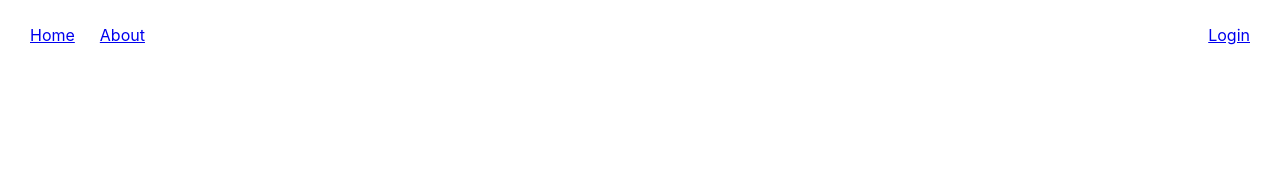
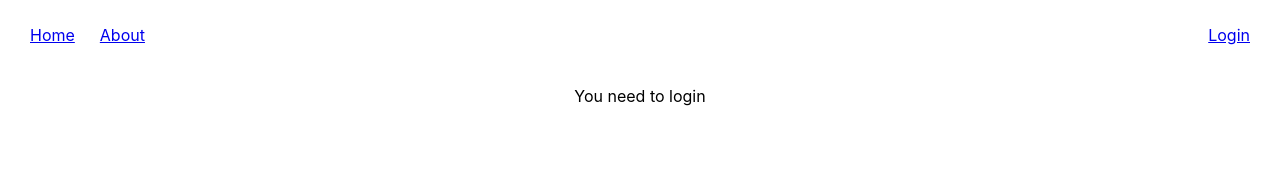
Before and after one commit to DudaLipinski/Boardplace, a React (Create React App) app: page /dashboard in a window 1280 px wide. Before the commit this address had no page. Shown: the top 176 px of the page. Built offline with nearby package versions, Linux system fonts and the light colour scheme.

Commit message:
feat(logout): implement logout action

```diff
--- a/src/AppRoutes.jsx
+++ b/src/AppRoutes.jsx
@@ -6,9 +6,10 @@ import { Login } from "./components/Login";
 const appRoutes = () => {
   return (
     <Routes>
-      <Route path="/" exact element={<Content />} />
+      <Route path="/" exact element={<Login />} />
       <Route path="/login" element={<Login />} />
       <Route path="/create-account" element={<CreateAccount />} />
+      <Route path="/dashboard" element={<Content />} />
     </Routes>
   );
 };
--- a/src/components/Content.jsx
+++ b/src/components/Content.jsx
@@ -1,12 +1,22 @@
-import React from "react";
+import React, { useEffect, useState } from "react";
 import { useSelector } from "react-redux";
 import { selectors as userSelectors } from "../state/user";
 
 export const Content = () => {
   const userData = useSelector(userSelectors.getUser);
+  const [userIsLogged, setUserIsLogged] = useState(false);
+
+  useEffect(() => {
+    if (Object.values(userData).length !== 0) {
+      setUserIsLogged(true);
+    }
+  }, [userData]);
+
   const { firstName, lastName, email, age } = userData;
 
   return (
+    <div>
+      {userIsLogged ? (
         <div data-testid="user-details">
           <p data-testid="user-details__name">
             {firstName} {lastName}
@@ -14,5 +24,9 @@ export const Content = () => {
           <p>{email}</p>
           <p>{age}</p>
         </div>
+      ) : (
+        <p>You need to login</p>
+      )}
+    </div>
   );
 };
--- a/src/components/CreateAccount.jsx
+++ b/src/components/CreateAccount.jsx
@@ -1,14 +1,13 @@
-import React, { useState } from "react";
-import { Link } from "react-router-dom";
+import React from "react";
+import { Link, useNavigate } from "react-router-dom";
 import { createUser } from "../services";
 
 import { useDispatch } from "react-redux";
 import { actions as userActions } from "../state/user";
-import { Content } from "./Content";
 
 export const CreateAccount = () => {
   const dispatch = useDispatch();
-  const [userIsCreated, setUserIsCreated] = useState(false);
+  const navigate = useNavigate();
 
   const createNewAccount = (event) => {
     event.preventDefault();
@@ -23,14 +22,13 @@ export const CreateAccount = () => {
     createUser(user).then((createdUser) => {
       dispatch(userActions.removeUser());
       dispatch(userActions.addUser(createdUser));
-      setUserIsCreated(true);
     });
+
+    navigate("/dashboard");
   };
 
   return (
     <div>
-      {!userIsCreated ? (
-        <>
       <h1>New account</h1>
       <form onSubmit={createNewAccount}>
         <label htmlFor="firstName">First name</label>
@@ -74,10 +72,6 @@ export const CreateAccount = () => {
       <Link className="login__create-account" to="/login">
         Login
       </Link>
-        </>
-      ) : (
-        <Content />
-      )}
     </div>
   );
 };
--- a/src/components/Login.jsx
+++ b/src/components/Login.jsx
@@ -1,14 +1,12 @@
-import React, { useState } from "react";
-import { Content } from "./Content";
-import { Link } from "react-router-dom";
+import React from "react";
+import { Link, useNavigate } from "react-router-dom";
 import { authUser } from "../services";
 import { useDispatch } from "react-redux";
 import { actions as userActions } from "../state/user";
 
 export const Login = () => {
   const dispatch = useDispatch();
-
-  const [userIsLogged, setUserIsLogged] = useState(false);
+  const navigate = useNavigate();
 
   const doLogin = (event) => {
     event.preventDefault();
@@ -24,14 +22,13 @@ export const Login = () => {
       .then((user) => {
         dispatch(userActions.removeUser());
         dispatch(userActions.addUser(user));
-        setUserIsLogged(true);
       })
       .catch((error) => alert(error.message));
+
+    navigate("/dashboard");
   };
 
   return (
-    <>
-      {!userIsLogged ? (
     <div className="login">
       <h2>Login</h2>
       <form onSubmit={doLogin}>
@@ -51,9 +48,5 @@ export const Login = () => {
         Create account
       </Link>
     </div>
-      ) : (
-        <Content />
-      )}
-    </>
   );
 };
--- a/src/components/Menu.jsx
+++ b/src/components/Menu.jsx
@@ -1,10 +1,28 @@
-import React from "react";
-import { Link } from "react-router-dom";
-import logo from "../assets/logo.png";
-// import { useSelector } from "react-redux";
-// import { selectors as userSelectors } from "../state/user";
+import React, { useState, useEffect } from "react";
+import { Link, useNavigate } from "react-router-dom";
+import { useSelector } from "react-redux";
+import { selectors as userSelectors } from "../state/user";
+import { useDispatch } from "react-redux";
+import { actions as userActions } from "../state/user";
 
 export const Menu = () => {
+  const dispatch = useDispatch();
+  const navigate = useNavigate();
+
+  const userData = useSelector(userSelectors.getUser);
+  const [userIsLogged, setUserIsLogged] = useState(false);
+
+  useEffect(() => {
+    if (Object.values(userData).length !== 0) {
+      setUserIsLogged(true);
+    }
+  }, [userData]);
+
+  const doLogout = () => {
+    dispatch(userActions.removeUser());
+    navigate("/login");
+  };
+
   return (
     <header className="menu">
       <div className="menu__wrapper">
@@ -20,7 +38,15 @@ export const Menu = () => {
         </nav>
         <nav className="menu-nav__right">
           <ul>
-            <Link to="/login">Login</Link>
+            {userIsLogged ? (
+              <li>
+                <button onClick={doLogout}>Logout</button>{" "}
+              </li>
+            ) : (
+              <li>
+                <Link to="/login">Login</Link>
+              </li>
+            )}
           </ul>
         </nav>
       </div>
```
Lines whose indentation alone changed are shown as unchanged.
